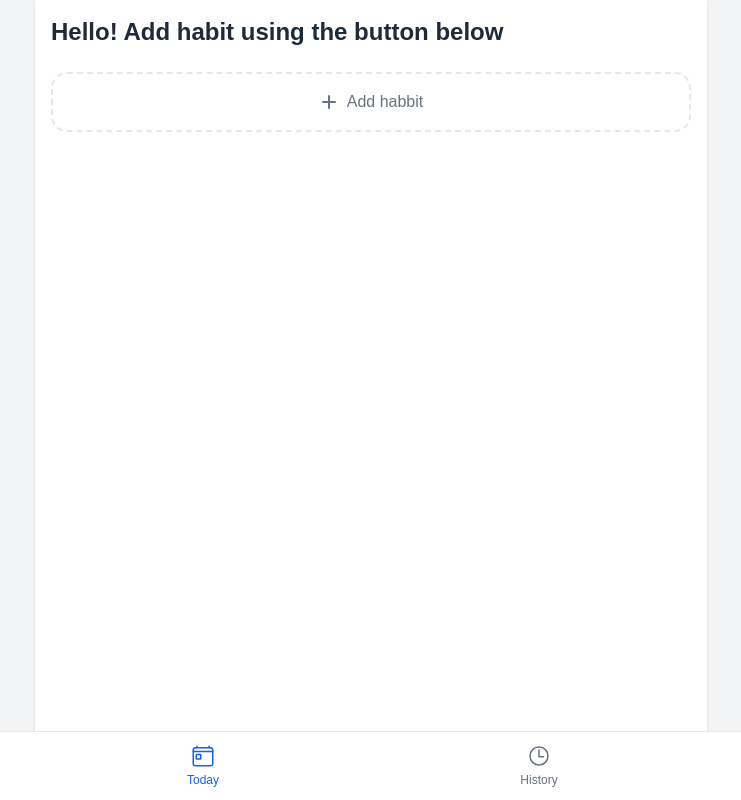
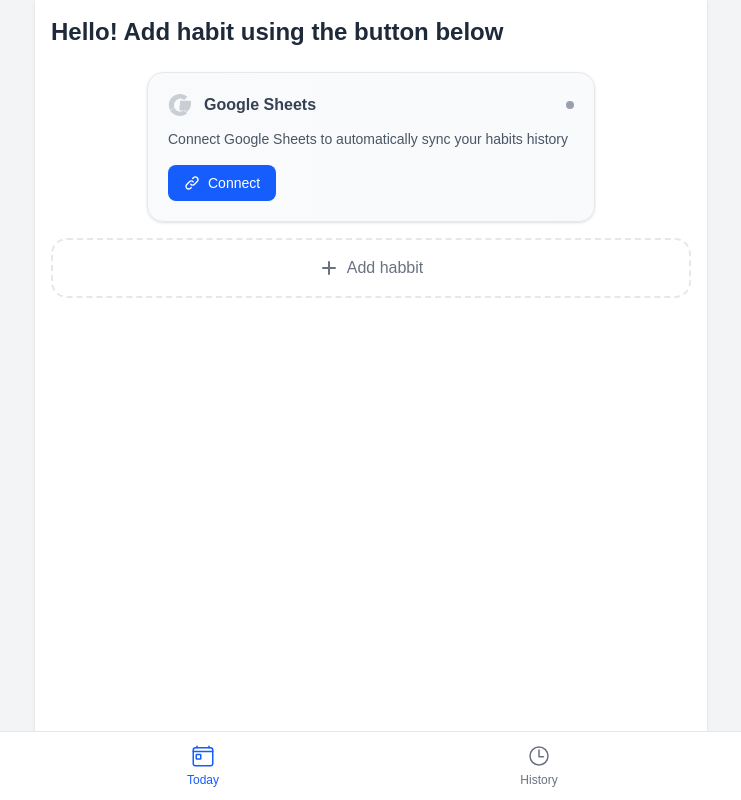
Before and after one commit to fedek1324/Habbits-Tracker, a Next.js app: page / in a window 1280 px wide. Shown: the whole page, without its empty margins (269-1010 px from the left). Built offline with nearby package versions, Linux system fonts and the light colour scheme.

Commit message:
return panel and add user

```diff
--- a/app/components/IntegrationPannel.tsx
+++ b/app/components/IntegrationPannel.tsx
@@ -1,10 +1,18 @@
+import User from "@/types/user";
+
 interface IntegrationPannelProps {
-  currentUser: undefined;
+  currentUser: User | undefined;
+  onChangeUser: (user: User) => void;
 }
 
 const IntegrationPannel: React.FC<IntegrationPannelProps> = ({
-  currentUser,
+  currentUser, onChangeUser
 }) => {
+  function handleConnectClick() {
+
+  }
+
+
   return (
     <div>
       {/* <div>
@@ -153,7 +161,7 @@ const IntegrationPannel: React.FC<IntegrationPannelProps> = ({
             <p className="text-sm text-gray-600 mb-4">
               Connect Google Sheets to automatically sync your habits history
             </p>
-            <button className="bg-blue-600 hover:bg-blue-700 text-white text-sm px-4 py-2 rounded-lg font-medium transition-colors duration-200 flex items-center gap-2">
+            <button onClick={handleConnectClick} className="bg-blue-600 hover:bg-blue-700 text-white text-sm px-4 py-2 rounded-lg font-medium transition-colors duration-200 flex items-center gap-2">
               <svg
                 className="w-4 h-4"
                 fill="none"
--- a/app/page.tsx
+++ b/app/page.tsx
@@ -3,7 +3,7 @@
 import { useEffect, useState } from "react";
 import HabitButton from "./components/HabbitButton";
 import AddHabbit from "./components/AddHabbit";
-// import IntegrationPannel from "./components/IntegrationPannel";
+import IntegrationPannel from "./components/IntegrationPannel";
 import BottomNavigation from "./components/BottomNavigation";
 import HistoryView from "./components/HistoryView";
 import {
@@ -17,6 +17,7 @@ import {
   updateHabitNeedCount,
 } from "@/api";
 import IHabbit from "@/types/habbit";
+import User from "@/types/user";
 
 type DispalyHabbit = {
   habitId: string,
@@ -27,7 +28,7 @@ type DispalyHabbit = {
 
 export default function Home() {
   const [habitsDisplayData, setHabits] = useState<Array<DispalyHabbit>>([]);
-  // const [currentUser, setCurrentUser] = useState(undefined);
+  const [currentUser, setCurrentUser] = useState<User | undefined>(undefined);
   const [activeTab, setActiveTab] = useState<"today" | "history">("today");
 
   useEffect(() => {
@@ -132,9 +133,9 @@ export default function Home() {
               </h1>
 
               {/*Google integration panel */}
-              {/*<div className="mb-4">
-                <IntegrationPannel currentUser={currentUser} />
-              </div>*/}
+              <div className="mb-4">
+                <IntegrationPannel currentUser={currentUser} onChangeUser={setCurrentUser} />
+              </div>
 
               {/* Habbits list */}
               {habitsDisplayData.length > 0 && (
--- /dev/null
+++ b/types/user.ts
@@ -0,0 +1,3 @@
+export default interface User {
+    key: string
+}
```
Also changed, not shown: todo.txt.
